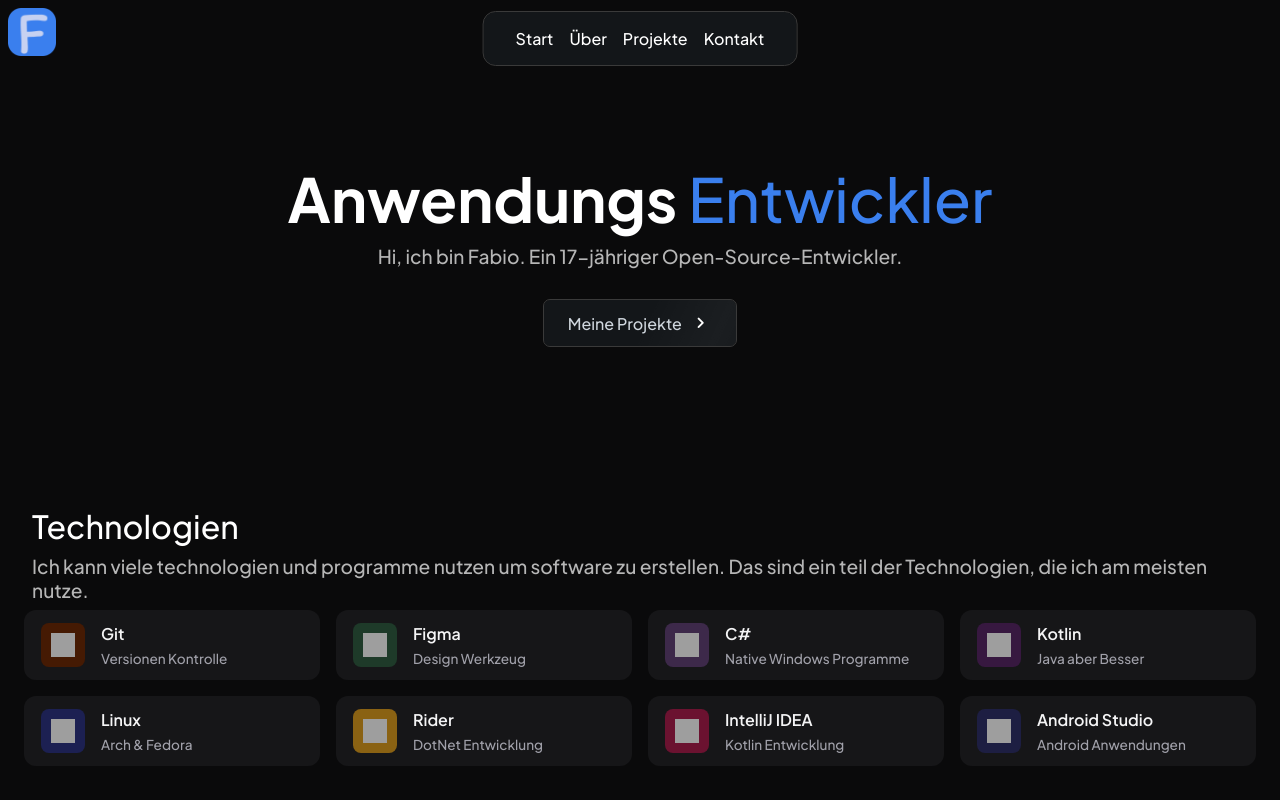
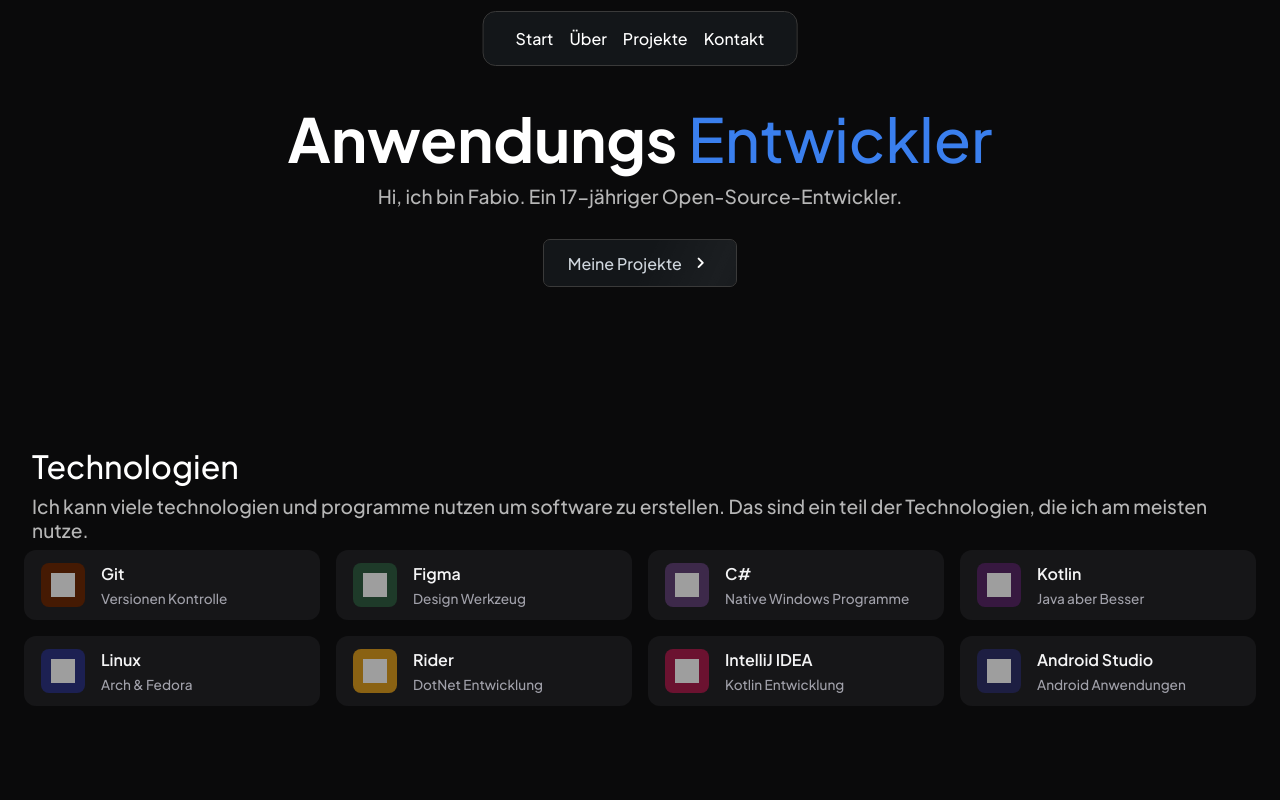
Before and after one commit to holzfa/Portfolio, a website: page index.html in a window 1280 px wide. Shown: the top 800 px of the page. Drawn offline with nearby package versions, Linux system fonts and the light colour scheme; grey boxes are pictures that could not be loaded.

Commit message:
Update index.html

```diff
--- a/index.html
+++ b/index.html
@@ -15,8 +15,6 @@
     </head>
 
     <body>
-        <img src="assets/favicon-100.png" width="48" height="48">
-
         <div class="container centered navbar">
             <a href="#home" class="dest">Start</a>
             <a href="#about" class="dest">Über</a>
```
